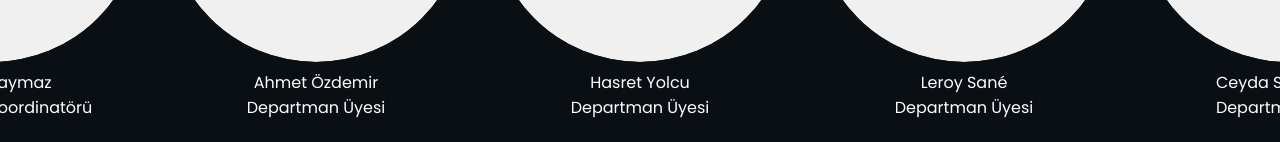
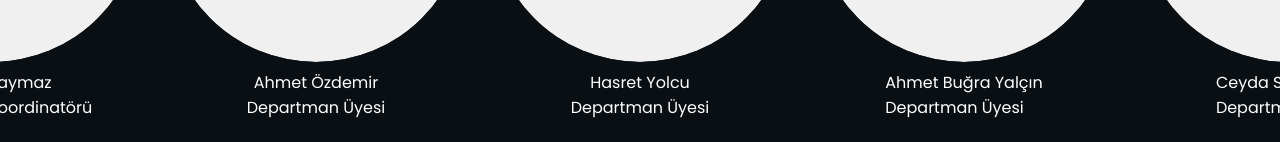
Before and after one commit to riavenn/bt-website, a React (Vite) app: page /departmanlar/proje-ve-egitim in a window 1280 px wide. Shown: the part 1245-1387 px from the top of the page. Built offline with nearby package versions, Linux system fonts and the light colour scheme.

Commit message:
fix: correct department member name

```diff
--- a/src/pages/Departmens/ProjectAndTraining/ProjectAndTraining.jsx
+++ b/src/pages/Departmens/ProjectAndTraining/ProjectAndTraining.jsx
@@ -50,7 +50,7 @@ function ProjectAndTraining() {
     },
     {
       avatar: ahmet_bugra_yalcin,
-      userName: "Leroy Sané",
+      userName: "Ahmet Buğra Yalçın",
       jobTitle: "Departman Üyesi",
     },
     {
```
